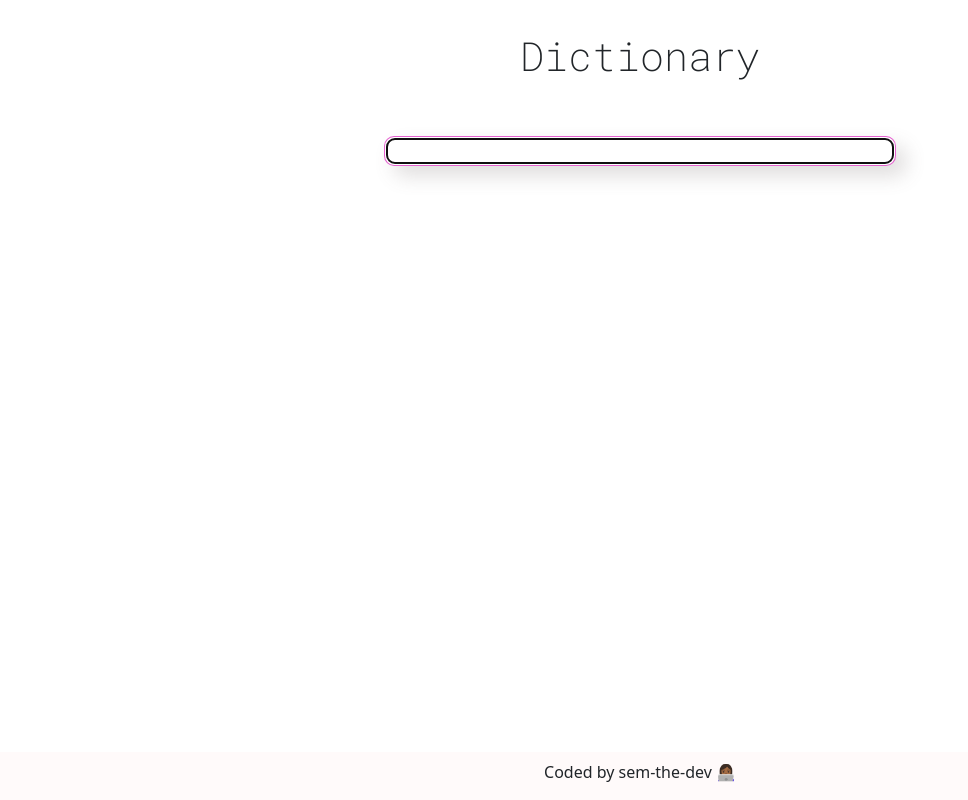
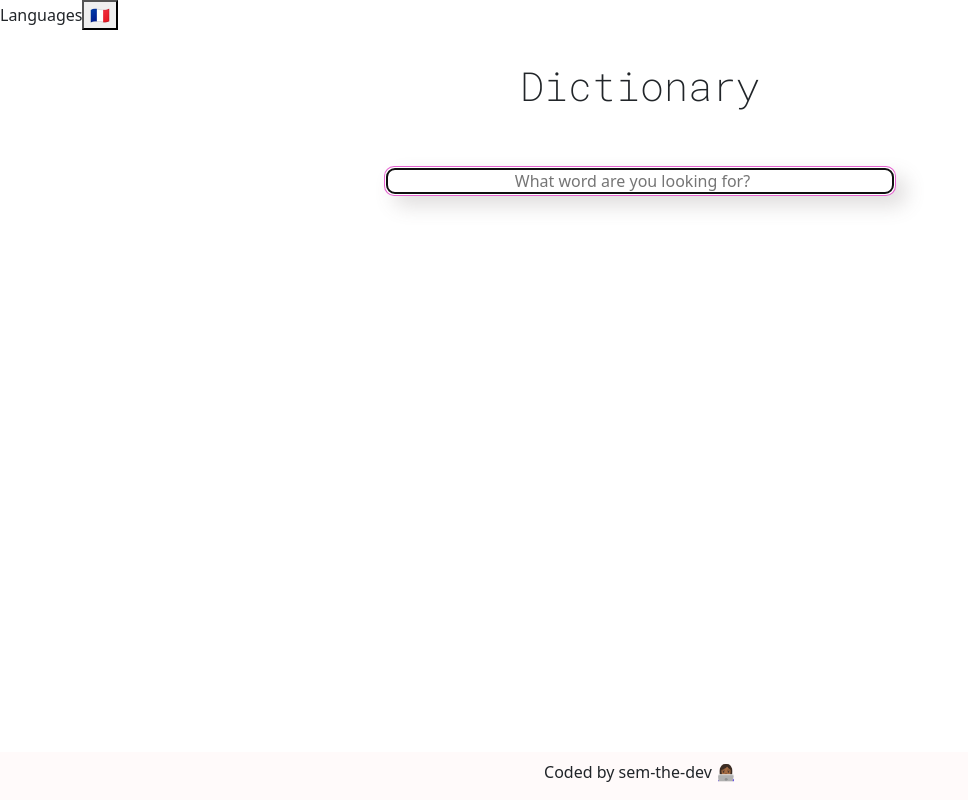
Before and after one commit to Sem-the-dev/dictionary, a React app: page / in a window 1280 px wide. Shown: the whole page, without its empty margins (0-968 px from the left). Built offline with nearby package versions, Linux system fonts and the light colour scheme.

Commit message:
add styling

```diff
--- a/src/App.js
+++ b/src/App.js
@@ -1,10 +1,15 @@
 import React from "react";
 import Dictionary from './Dictionary'
 import './style.css'
+import Languages from './Languages'
 
 function App() {
   return (
     <div className="App" >
+      <nav>
+        Languages
+        <Languages />
+      </nav>
       <main>
         <h1>Dictionary</h1>
         <Dictionary />
--- a/src/Dictionary.js
+++ b/src/Dictionary.js
@@ -20,28 +20,21 @@ export default function Dictionary() {
   function handleResponse(response){
       setResponseData(response.data[0])
       console.log(response.data[0])}
-      //   {
-      //   word: response.data[0].word,
-      //   phonetics: response.data[0].phonetics[0].text,
-      //   definition1: response.data[0].meanings[0].definitions[0].definition,
-      //   wordType1: response.data[0].meanings[0].partOfSpeech,
-      //   example1: response.data[0].meanings[0].definitions[0].example,
-      //   definition2: response.data[0].meanings[1].definitions[0].definition,
-      //   wordType2: response.data[0].meanings[1].partOfSpeech,
-      // };
-
-    // console.log(response.data[0].meanings[0].partOfSpeech);
-
 
 
 
   return (
     <div>
       <form onSubmit={searchDictionary}>
-        <input type="search" autoFocus={true} onChange={inputValue} />
+        <input
+          type="search"
+          autoFocus={true}
+          onChange={inputValue}
+          placeholder="What word are you looking for?"
+        />
       </form>
 
-      <Results result={responseData}/>
+      <Results result={responseData} />
     </div>
   );
 }
--- /dev/null
+++ b/src/Languages.js
@@ -0,0 +1,14 @@
+import React from "react";
+
+
+export default function Meaning() {
+    function changeLanguage(){
+
+    }
+
+    return (
+        <button onClick={changeLanguage}>
+            🇫🇷
+        </button>
+    )
+}
--- a/src/Meaning.js
+++ b/src/Meaning.js
@@ -12,11 +12,13 @@ export default function Meaning({ meaning }) {
       {meaning.definitions.map(function (definition, index){
           return (
             <div key={index}>
+
               <p>{definition.definition}</p>
-              <p className="example"> Example: {definition.example}</p>
+              <p className="example"> {definition.example}</p>
               <br />
               <Synonyms synonyms={definition.synonyms} />
               <br />
+
             </div>
           );
       })}
--- a/src/Results.js
+++ b/src/Results.js
@@ -18,7 +18,9 @@ export default function Results( {result} ) {
         {result.meanings.map(function (meaning, index) {
           return (
             <div key={index}>
+              <section>
               <Meaning meaning={meaning} />
+              </section>
             </div>
           );
         })}
--- a/src/Synonyms.js
+++ b/src/Synonyms.js
@@ -2,7 +2,7 @@ import React from "react";
 
 
 export default function Synonyms(props) {
-    console.log(props.synonyms);
+
     if (props.synonyms) {
     return (
         <div >
--- a/src/style.css
+++ b/src/style.css
@@ -16,7 +16,18 @@ h1{
 h3{
    margin-top: 5rem;
    font-family: 'Nanum Gothic', sans-serif;
+   font-size: 40px;
+       font-size: 37px;
+    font-weight: bold;
 
+}
+section{
+   background-color: beige;
+
+    box-shadow: 10px 10px 20px rgba(102, 90, 90, 0.2);
+    border-radius: 6px;
+    margin: 1rem;
+    padding: 1rem;
 }
 input{
     border-radius: 10px;
@@ -42,13 +53,13 @@ footer {
 .audio {
     border-radius: 94px;
     border: none;
+    margin: 0.7rem
 }
 .phonetics {
    font-style: italic;
 }
 
 .result-list {
-   list-style-type: none;
    text-align: left;
    font-family: 'Nanum Gothic', sans-serif;
 }
@@ -59,11 +70,18 @@ footer {
 .example{
    font-style:italic;
    font-size: .85rem;
-   color: green
+   opacity: 0.7
 }
 
-.synonyms {
+ul {
+margin: 0;
+padding: 0;
+padding-right: 0.7rem;
+display: inline-block;
+}
+
+li{
 list-style-type: none;
-display: inline;
-font-size:0.85rem
+font-size:0.85rem;
+
 }
```
